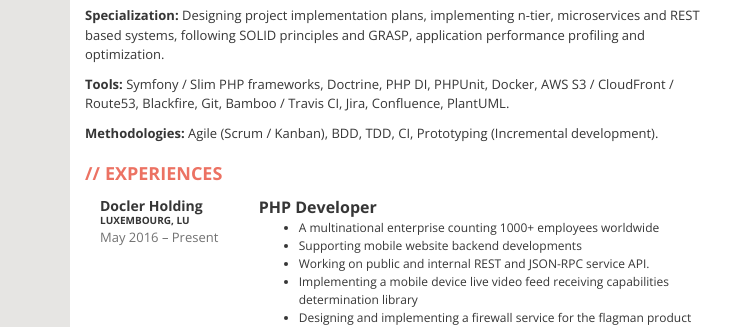
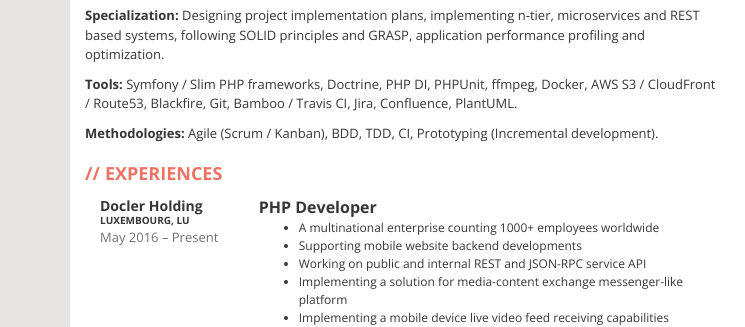
Before and after one commit to wazelin/cv, a website: page src/index.html in a window 1280 px wide. Shown: the part 481-808 px from the top of the page, 0-745 px from the left. Drawn offline with nearby package versions, Linux system fonts and the light colour scheme; files that its build step writes are made by us from their sources; files whose address does not match are found by name.

Commit message:
- Tools section update - Latest responsibilities description update

```diff
--- a/src/index.html
+++ b/src/index.html
@@ -53,8 +53,8 @@
                 </p>
                 <p>
                     <strong>Tools:</strong>
-                    Symfony / Slim PHP frameworks, Doctrine, PHP DI, PHPUnit, Docker, AWS S3 / CloudFront / Route53,
-                    Blackfire, Git, Bamboo / Travis CI, Jira, Confluence, PlantUML.
+                    Symfony / Slim PHP frameworks, Doctrine, PHP DI, PHPUnit, ffmpeg, Docker,
+                    AWS S3 / CloudFront / Route53, Blackfire, Git, Bamboo / Travis CI, Jira, Confluence, PlantUML.
                 </p>
                 <p>
                     <strong>Methodologies:</strong>
@@ -80,7 +80,10 @@
                                     Supporting mobile website backend developments
                                 </li>
                                 <li>
-                                    Working on public and internal REST and JSON-RPC service API.
+                                    Working on public and internal REST and JSON-RPC service API
+                                </li>
+                                <li>
+                                    Implementing a solution for media-content exchange messenger-like platform
                                 </li>
                                 <li>
                                     Implementing a mobile device live video feed receiving
```
